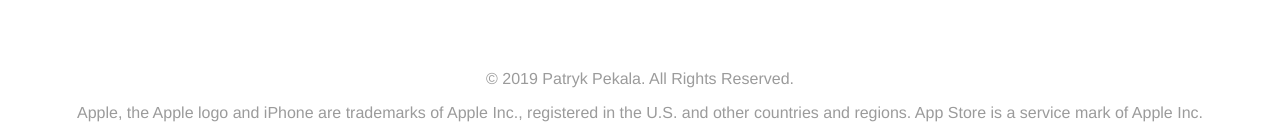
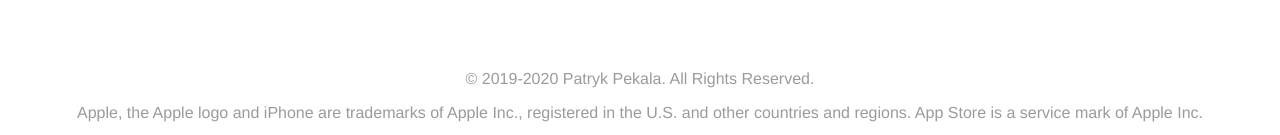
Before and after one commit to DuoCycleApp/DuoCycleApp.github.io, a Vue app: page / in a window 1280 px wide. Shown: the part 867-1002 px from the top of the page. Built offline with nearby package versions, Linux system fonts and the light colour scheme.

Commit message:
Update Copyright Notice

```diff
--- a/src/App.vue
+++ b/src/App.vue
@@ -15,7 +15,7 @@
       <router-view />
     </transition>
     <footer>
-      <p>© 2019 Patryk Pekala. All Rights Reserved.</p>
+      <p>© 2019-2020 Patryk Pekala. All Rights Reserved.</p>
 
       <p>Apple, the Apple logo and iPhone are trademarks of Apple Inc., registered in the U.S. and other countries and regions. App Store is a service mark of Apple Inc.</p>
     </footer>
```
